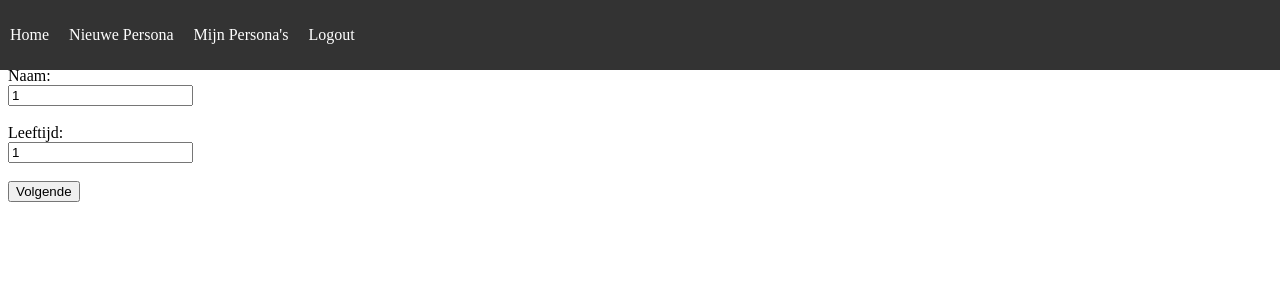
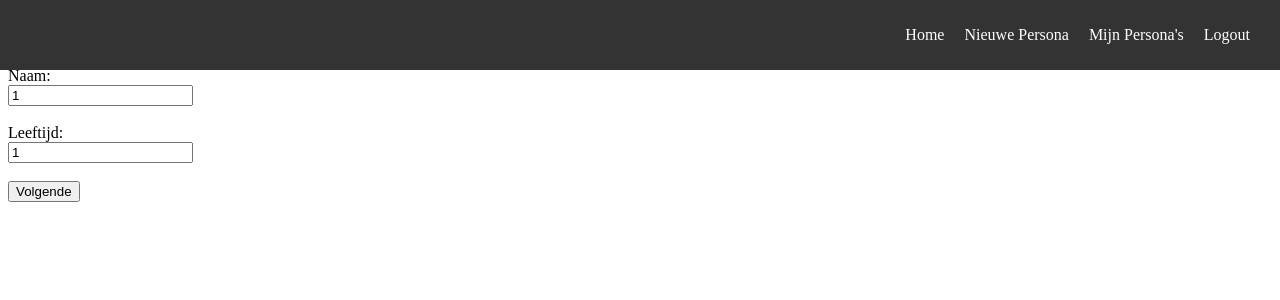
Before and after one commit to kirstenv006/final, a Flask app: page /stap1 in a window 1280 px wide. Shown: the top 300 px of the page. Run offline with Flask 3, Linux system fonts and the light colour scheme; a user stored in the database is signed in.

Commit message:
nav positie

```diff
--- a/static/style.css
+++ b/static/style.css
@@ -9,7 +9,7 @@ nav {
 
 nav ul {
     display: flex;
-    text-align: end;
+    justify-content: end;
     list-style: none;
     padding: 10px;
 }
```
